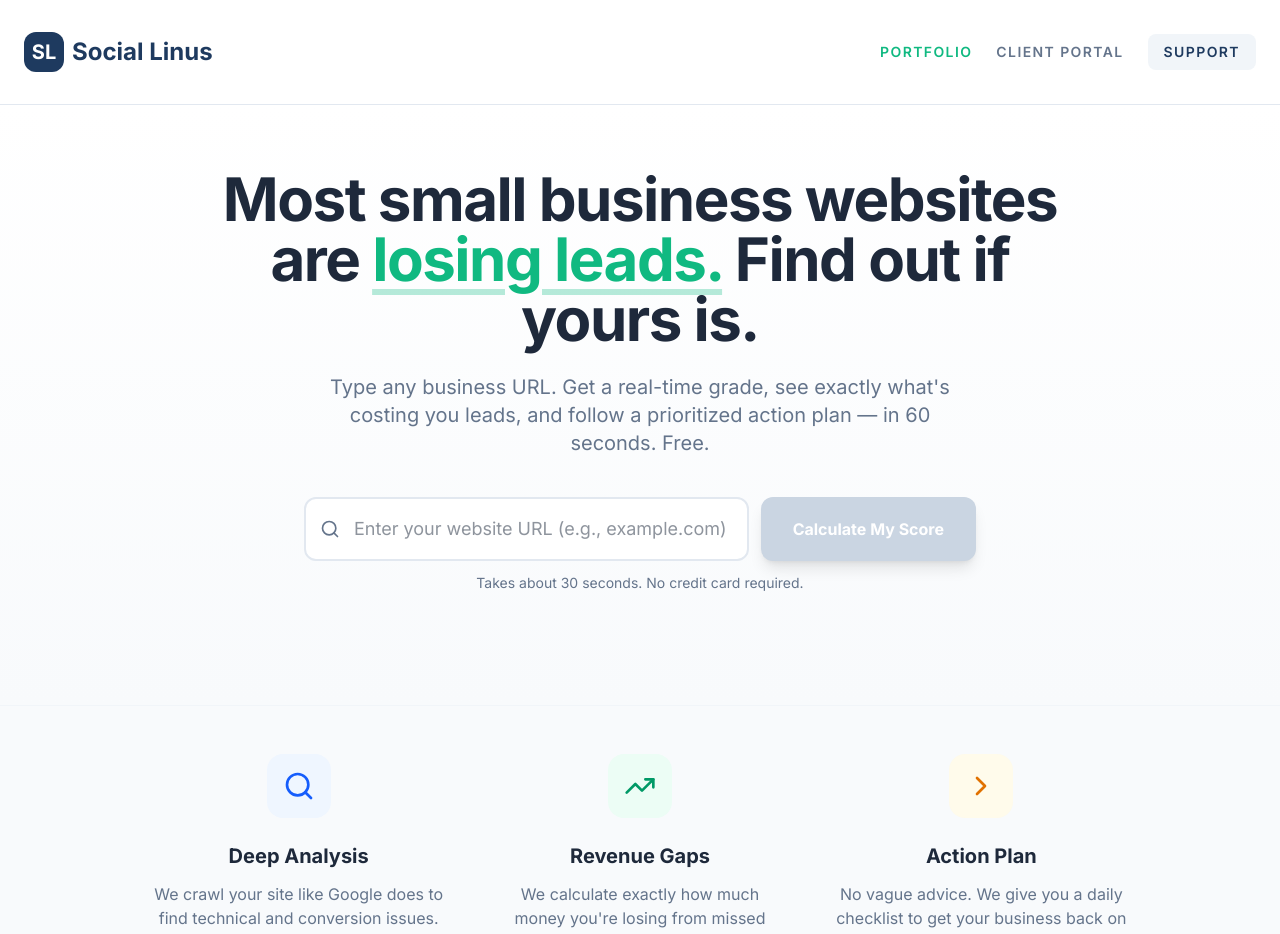
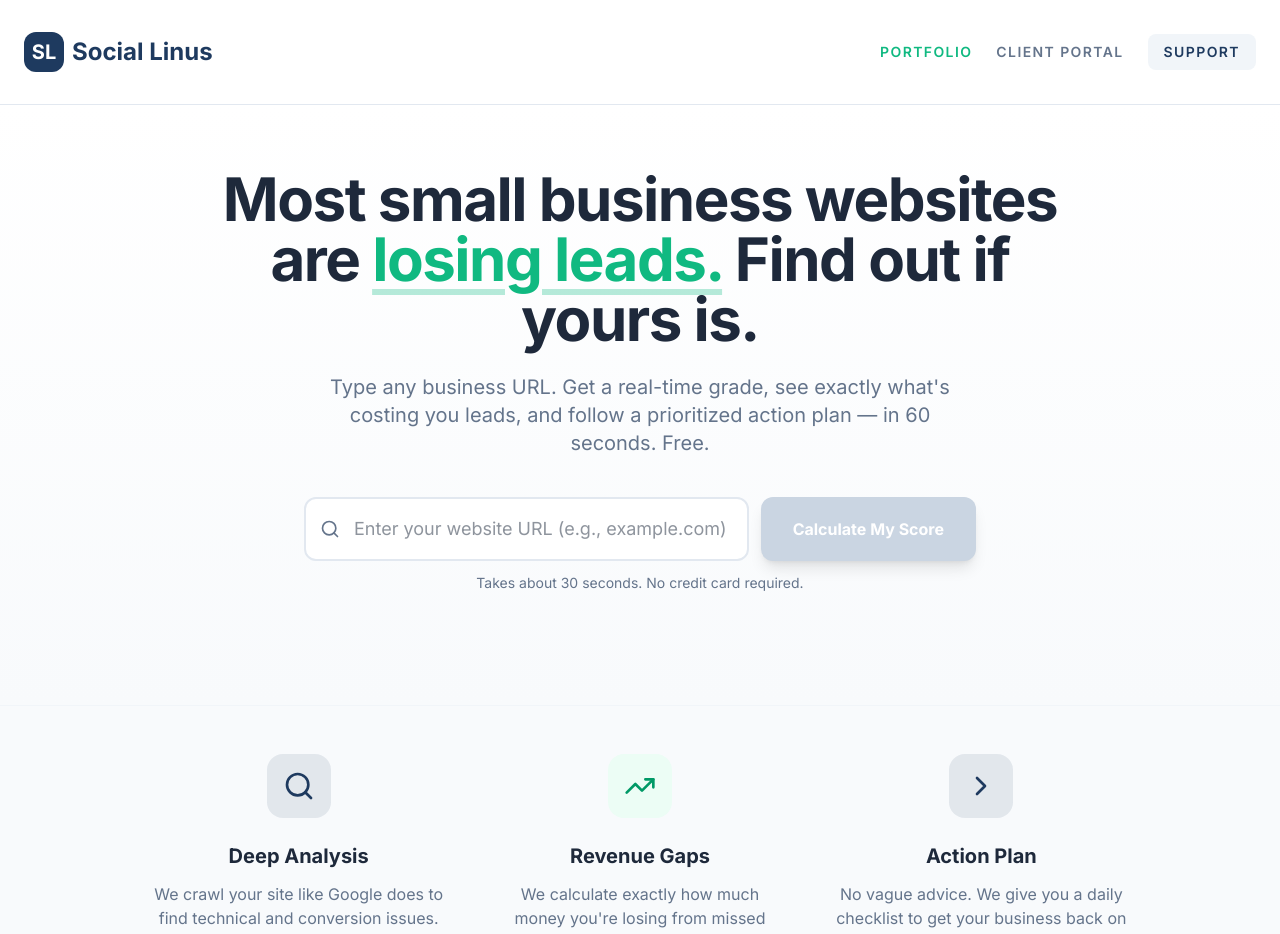
Before and after one commit to spicylinus/revfi, a Next.js app: page / in a window 1280 px wide. Shown: the top 934 px of the page. Built offline with nearby package versions, Linux system fonts and the light colour scheme.

Commit message:
fix: replace non-brand blue/amber with primary on auditor homepage feature cards; fix projects banner text

```diff
--- a/src/app/page.tsx
+++ b/src/app/page.tsx
@@ -315,7 +315,7 @@ export default function Home() {
         <section className="max-w-5xl mx-auto px-6 py-12">
           <div className="grid grid-cols-1 md:grid-cols-3 gap-12">
             <div className="text-center">
-              <div className="w-16 h-16 bg-blue-50 text-blue-600 rounded-2xl flex items-center justify-center mx-auto mb-6">
+              <div className="w-16 h-16 bg-primary/10 text-primary rounded-2xl flex items-center justify-center mx-auto mb-6">
                 <Search size={32} />
               </div>
               <h4 className="font-bold text-xl mb-3">Deep Analysis</h4>
@@ -329,7 +329,7 @@ export default function Home() {
               <p className="text-text-secondary">We calculate exactly how much money you're losing from missed opportunities.</p>
             </div>
             <div className="text-center">
-              <div className="w-16 h-16 bg-amber-50 text-amber-600 rounded-2xl flex items-center justify-center mx-auto mb-6">
+              <div className="w-16 h-16 bg-primary/10 text-primary rounded-2xl flex items-center justify-center mx-auto mb-6">
                 <ChevronRight size={32} />
               </div>
               <h4 className="font-bold text-xl mb-3">Action Plan</h4>
--- a/src/app/projects/page.tsx
+++ b/src/app/projects/page.tsx
@@ -74,7 +74,7 @@ export default function ProjectsIndex() {
            </div>
            <div className="flex-1 text-center md:text-left">
              <h4 className="text-xl font-bold mb-2 uppercase italic tracking-tight">Mobile-Optimized</h4>
-             <p className="text-blue-100 text-sm opacity-80">Every prototype is built mobile-first and ready to hand off to your development team.</p>
+             <p className="text-white/80 text-sm opacity-80">Every prototype is built mobile-first and ready to hand off to your development team.</p>
            </div>
         </div>
       </div>
```
